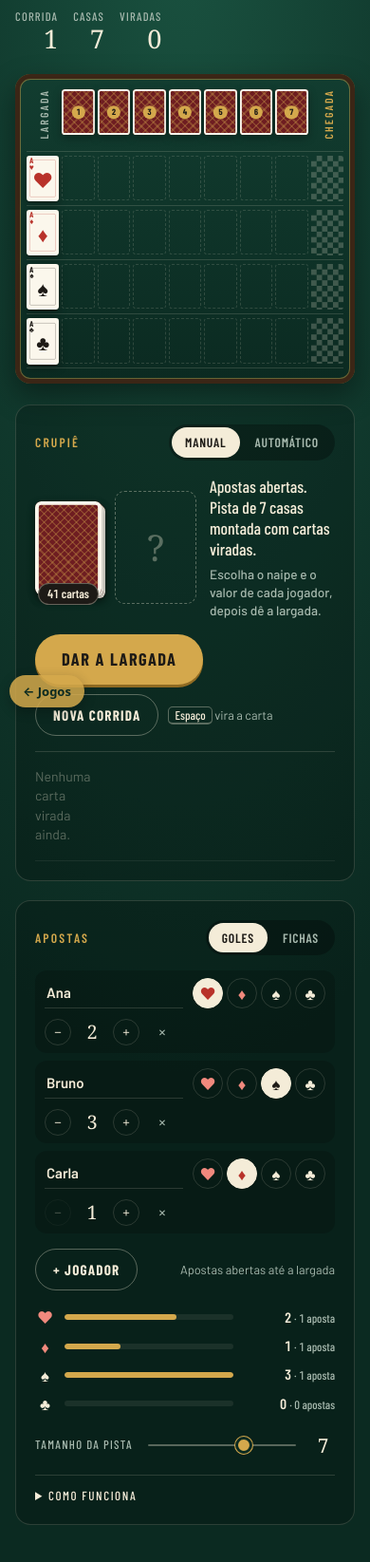
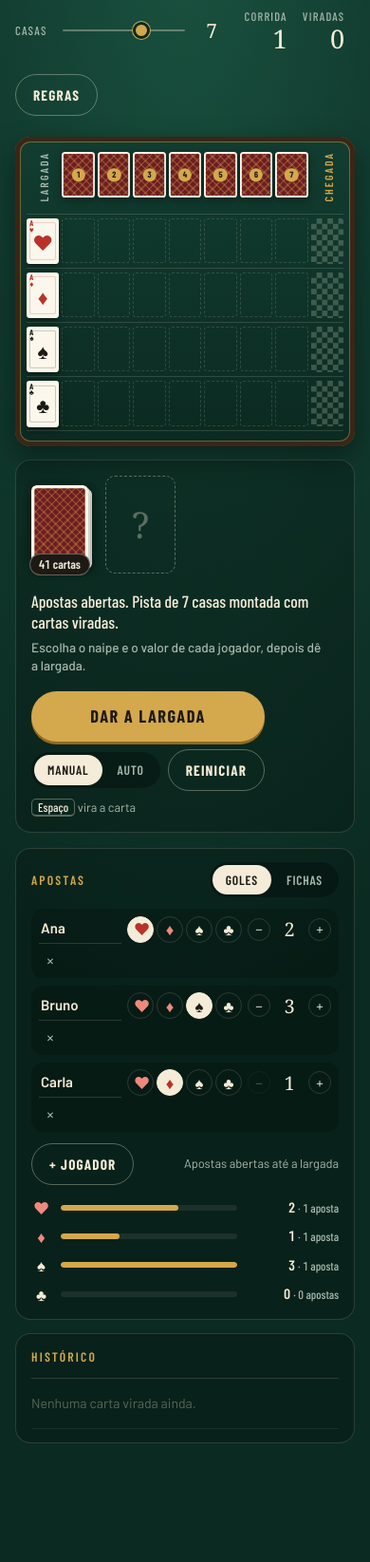
Before and after one commit to jonathancaye/games, a plain HTML site: page jogos/corrida-de-ases/index.html in a window 390 px wide. Shown: the part 89-1734 px from the top of the page at 95% size. After the commit the page ends 1657 px from the top, so only its background shows below. Drawn offline with nearby package versions, Linux system fonts and the light colour scheme; a web font is replaced by a local one.

Commit message:
Add files via upload

```diff
--- a/jogos/corrida-de-ases/index.html
+++ b/jogos/corrida-de-ases/index.html
@@ -1,6 +1,5 @@
-<!doctype html><html><head><meta charset="utf-8"><meta name=viewport content="width=device-width,initial-scale=1,viewport-fit=cover"><style>:root{color-scheme:light;box-sizing:border-box;padding-top:env(safe-area-inset-top,0px);padding-bottom:env(safe-area-inset-bottom,0px)}html{scroll-padding-top:env(safe-area-inset-top,0px)}body{margin:0;padding:0;font:14px -apple-system,BlinkMacSystemFont,sans-serif;background:#fff;color:#000}img{max-width:100%}[hidden]:not([hidden=until-found i]){display:none!important}</style><title>Corrida de Ases</title>
-<link rel="icon" href="../../favicon.svg">
-</head><body>
+<!doctype html><html><head><meta charset=utf8><meta name=viewport content="width=device-width,initial-scale=1,viewport-fit=cover"><style>:root{color-scheme:light;box-sizing:border-box;padding-top:env(safe-area-inset-top,0px);padding-bottom:env(safe-area-inset-bottom,0px)}html{scroll-padding-top:env(safe-area-inset-top,0px)}body{margin:0;padding:0;font:14px -apple-system,BlinkMacSystemFont,sans-serif;background:#fff;color:#000}img{max-width:100%}[hidden]:not([hidden=until-found i]){display:none!important}</style></head><body>
+<title>Corrida de Ases</title>
 <meta name="claude:viewport-fit-sides" content="cover">
 <link rel="preconnect" href="https://fonts.googleapis.com">
 <link rel="preconnect" href="https://fonts.gstatic.com" crossorigin>
@@ -29,6 +28,7 @@
   padding-block:22px 48px;
 }
 .wrap{max-width:1040px;margin:0 auto;display:flex;flex-direction:column;gap:22px}
+[hidden]{display:none!important}
 button{font:inherit;color:inherit;cursor:pointer}
 button:disabled{cursor:not-allowed}
 :focus-visible{outline:2px solid var(--brass);outline-offset:2px}
@@ -52,7 +52,8 @@
 .board{container-type:inline-size;position:relative}
 .row,.lane{
   --cell:calc((100cqi - (var(--cols) - 1) * var(--gap)) / var(--cols));
-  display:grid;grid-template-columns:repeat(var(--cols),minmax(0,1fr));gap:var(--gap);
+  display:grid;grid-template-columns:repeat(var(--cols),var(--cell));gap:var(--gap);
+  width:max-content;margin-inline:auto;
 }
 .row.head{padding-bottom:12px}
 .hlabel{aspect-ratio:5/7;display:flex;align-items:center;justify-content:center;writing-mode:vertical-rl;transform:rotate(180deg);
@@ -102,7 +103,7 @@
 .face.ace::after{content:"";position:absolute;inset:9%;border:1px solid currentColor;opacity:.22;border-radius:calc(var(--cell) * .05)}
 
 /* ---------- faixa de vencedor ---------- */
-.banner{position:absolute;left:50%;top:50%;translate:-50% -50%;z-index:5;text-align:center;
+.banner{position:absolute;left:50%;top:14px;translate:-50% 0;z-index:5;text-align:center;
   background:var(--ink);color:var(--cream);border:2px solid var(--brass);border-radius:14px;padding:14px 26px;
   box-shadow:0 18px 50px rgba(0,0,0,.6);animation:pop .5s cubic-bezier(.3,1.5,.5,1)}
 .banner .eyebrow{font-size:.72rem}
@@ -111,19 +112,54 @@
 @keyframes pop{from{transform:scale(.7);opacity:0}to{transform:none;opacity:1}}
 
 /* ---------- mesa inferior ---------- */
-.desk{display:grid;grid-template-columns:minmax(0,1.05fr) minmax(0,1fr);gap:20px;align-items:start}
-.panel{background:rgba(0,0,0,.2);border:1px solid var(--chalk);border-radius:16px;padding:20px;display:flex;flex-direction:column;gap:16px;min-width:0}
+.stage{display:grid;grid-template-columns:minmax(0,1fr) 380px;gap:16px}
+.left,.sidebar{display:flex;flex-direction:column;gap:14px;min-width:0;min-height:0}
+.panel{background:rgba(0,0,0,.2);border:1px solid var(--chalk);border-radius:16px;padding:14px 16px;display:flex;flex-direction:column;gap:12px;min-width:0}
+.dealerbar{flex-direction:row;align-items:center;gap:18px;flex-wrap:wrap;padding-block:16px}
+.dealerbar .call{flex:1 1 200px}
+.dealerbar .controls{flex-direction:column;align-items:stretch;gap:8px}
+.dealerbar .controls .row2{display:flex;gap:8px;align-items:center;justify-content:space-between}
+.toolbar{display:flex;align-items:center;gap:22px;flex-wrap:wrap}
+.toolbar .setting input{flex:0 0 110px}
+.btn-sm{font-size:.8rem;padding:7px 14px}
+.rules-pop{position:fixed;inset:0;z-index:30;background:rgba(5,18,14,.72);display:grid;place-items:center;
+  padding-left:max(16px,env(safe-area-inset-left,0px));padding-right:max(16px,env(safe-area-inset-right,0px));padding-block:16px}
+.rules-card{max-width:560px;background:var(--felt-deep);border:1px solid var(--brass);border-radius:16px;padding:20px 22px;color:var(--muted);font-size:.92rem;box-shadow:0 20px 60px rgba(0,0,0,.6)}
+.rules-card h2{margin:0 0 6px;font-family:var(--f-display);font-weight:400;font-size:1.6rem;color:var(--cream);display:flex;justify-content:space-between;align-items:center}
+.rules-card ol{padding-left:1.2em;margin:8px 0 0;display:flex;flex-direction:column;gap:8px}
+.rules-card b{color:var(--cream)}
+
+/* Desktop: tudo em uma tela, a pista se ajusta à altura disponível */
+@media (min-width:821px){
+  html,body{height:100%}
+  body{box-sizing:border-box;overflow:hidden;padding-block:14px}
+  .wrap{height:100%;max-width:1440px;gap:12px}
+  h1{font-size:clamp(1.8rem,3.2vw,2.6rem)}
+  .stage{flex:1;min-height:0}
+  .rail{flex:1;min-height:0;display:flex;padding:16px 20px}
+  .board{flex:1;min-height:0;container-type:size;display:flex;flex-direction:column;justify-content:center}
+  .row,.lane{--cell:min(calc((100cqw - (var(--cols) - 1) * var(--gap)) / var(--cols)), calc((100cqh - 74px) / 7))}
+  .bets{flex:0 1 auto;min-height:0;overflow:auto}
+  .hist{flex:1 1 140px;min-height:110px}
+  .hist .log{max-height:none;flex:1;min-height:0}
+}
+@media (min-width:821px) and (max-height:700px){
+  .eyebrow{display:none}
+  .stack{--cell:56px}.dslot{--cell:66px}
+  .dealerbar{padding-block:10px}
+  .call{font-size:1.1rem}
+}
 .panel h2{margin:0;font-family:var(--f-label);font-weight:600;text-transform:uppercase;letter-spacing:.16em;font-size:.85rem;color:var(--brass);
   display:flex;justify-content:space-between;align-items:center;gap:10px}
 
 .dealer{display:flex;gap:18px;align-items:center}
-.stack{position:relative;--cell:92px;width:var(--cell);aspect-ratio:5/7;flex:none}
+.stack{position:relative;--cell:68px;width:var(--cell);aspect-ratio:5/7;flex:none}
 .pile-card{position:absolute;inset:0;border-radius:calc(var(--cell) * .09)}
 .pile-card:nth-child(1){transform:translate(4px,4px)}
 .pile-card:nth-child(2){transform:translate(2px,2px)}
 .stack .count{position:absolute;left:50%;bottom:-11px;translate:-50% 0;z-index:3;background:var(--ink);color:var(--cream);border:1px solid var(--chalk-2);
   border-radius:999px;padding:1px 9px;font-family:var(--f-label);font-weight:600;font-size:.8rem;white-space:nowrap;font-variant-numeric:tabular-nums}
-.dslot{position:relative;--cell:110px;width:var(--cell);aspect-ratio:5/7;flex:none;border-radius:10px;border:1.5px dashed var(--chalk-2);display:grid;place-items:center}
+.dslot{position:relative;--cell:82px;width:var(--cell);aspect-ratio:5/7;flex:none;border-radius:10px;border:1.5px dashed var(--chalk-2);display:grid;place-items:center}
 .dslot .empty{font-family:var(--f-display);font-size:2.4rem;color:var(--chalk-2)}
 .dslot .face.deal{animation:deal .45s cubic-bezier(.2,.9,.3,1.2)}
 @keyframes deal{from{transform:translate(-70%,0) rotateY(90deg) rotate(-8deg);opacity:.2}to{transform:none;opacity:1}}
@@ -155,22 +191,22 @@
 .log li.back-ev{color:var(--lose)}
 .log li.win-ev{color:var(--brass);font-weight:600}
 .log li b{color:var(--cream);font-weight:600}
-.log .empty-log{display:block;color:var(--chalk-2);padding:10px 0}
+.log .empty-log{grid-column:1/-1;display:block;color:var(--chalk-2);padding:10px 0}
 
 /* apostas */
 .players{list-style:none;margin:0;padding:0;display:flex;flex-direction:column;gap:8px}
-.pl{display:flex;align-items:center;gap:10px;flex-wrap:wrap;padding:8px 10px;border-radius:12px;background:rgba(0,0,0,.18)}
-.pname{flex:1 1 90px;min-width:0;background:transparent;border:0;border-bottom:1px solid var(--chalk);color:var(--cream);font:inherit;font-weight:600;padding:4px 2px}
+.pl{display:flex;align-items:center;gap:6px;flex-wrap:wrap;padding:6px 8px;border-radius:12px;background:rgba(0,0,0,.18)}
+.pname{flex:1 1 60px;min-width:0;background:transparent;border:0;border-bottom:1px solid var(--chalk);color:var(--cream);font:inherit;font-weight:600;padding:4px 2px}
 .pname:disabled{border-color:transparent;color:var(--cream)}
-.suitpick{display:flex;gap:4px}
-.sp{width:32px;height:32px;border-radius:50%;border:1px solid var(--chalk);background:transparent;font-size:1.05rem;line-height:1;display:grid;place-items:center;color:var(--cream);transition:background .15s,border-color .15s}
+.suitpick{display:flex;gap:3px}
+.sp{width:28px;height:28px;border-radius:50%;border:1px solid var(--chalk);background:transparent;font-size:1.05rem;line-height:1;display:grid;place-items:center;color:var(--cream);transition:background .15s,border-color .15s}
 .sp.red{color:var(--red-soft)}
 .sp.on{background:var(--cream);border-color:var(--cream);color:var(--ink)}
 .sp.red.on{color:var(--red)}
 .sp:disabled:not(.on){opacity:.3}
-.stake{display:flex;align-items:center;gap:6px;font-variant-numeric:tabular-nums}
+.stake{display:flex;align-items:center;gap:4px;font-variant-numeric:tabular-nums}
 .stake b{min-width:1.6em;text-align:center;font-family:var(--f-display);font-weight:400;font-size:1.25rem}
-.st,.rm{width:28px;height:28px;border-radius:50%;border:1px solid var(--chalk);background:transparent;line-height:1;display:grid;place-items:center}
+.st,.rm{width:24px;height:24px;border-radius:50%;border:1px solid var(--chalk);background:transparent;line-height:1;display:grid;place-items:center}
 .st:disabled,.rm:disabled{opacity:.3}
 .rm{border-color:transparent;color:var(--muted);font-size:1.1rem}
 .rm:hover:not(:disabled){color:var(--lose)}
@@ -207,12 +243,12 @@
 details.rules ol{padding-left:1.2em;margin:10px 0 0;display:flex;flex-direction:column;gap:6px;max-width:62ch}
 details.rules b{color:var(--cream)}
 
-@media (max-width:820px){.desk{grid-template-columns:minmax(0,1fr)}}
+@media (max-width:820px){.stage{grid-template-columns:minmax(0,1fr)}}
 @media (max-width:520px){
   :root{--gap:3px}
   .rail{padding:16px 12px;border-radius:16px;box-shadow:inset 0 0 0 5px var(--wood),inset 0 0 0 6px rgba(212,168,76,.45),0 12px 30px rgba(0,0,0,.4)}
   .lane{padding-block:4px}
-  .stack{--cell:70px}.dslot{--cell:84px}
+  .stack{--cell:60px}.dslot{--cell:72px}
   .dealer{gap:14px}
   .call{font-size:1.1rem}
   .meta{gap:16px}
@@ -228,43 +264,50 @@
       <div class="eyebrow">Jogo de cartas · 4 cavalos · 1 baralho</div>
       <h1>Corrida de Ases <span class="suits"><b>♥♦</b>♠♣</span></h1>
     </div>
+    <div class="toolbar">
+      <div class="setting">
+        <label for="len">Casas</label>
+        <input type="range" id="len" min="5" max="8" step="1" value="7">
+        <output id="lenOut" for="len">7</output>
+      </div>
       <div class="meta" aria-live="polite">
         <div>Corrida<b id="mRound">1</b></div>
-      <div>Casas<b id="mLen">7</b></div>
         <div>Viradas<b id="mDrawn">0</b></div>
+      </div>
+      <button type="button" class="btn btn-ghost btn-sm" id="rulesBtn" aria-expanded="false" aria-controls="rules">Regras</button>
     </div>
   </header>
 
+  <main class="stage">
+    <div class="left">
       <section class="rail" aria-label="Pista">
         <div class="board" id="board"></div>
         <div class="banner" id="banner" hidden></div>
       </section>
 
-  <div class="desk">
-    <section class="panel" aria-label="Crupiê">
-      <h2>Crupiê
-        <span class="pills" role="group" aria-label="Modo de virada">
-          <button type="button" id="autoOff" class="on" aria-pressed="true">Manual</button>
-          <button type="button" id="autoOn" aria-pressed="false">Automático</button>
-        </span>
-      </h2>
-      <div class="dealer">
+      <section class="panel dealerbar" aria-label="Crupiê">
         <div class="stack" aria-hidden="true">
           <div class="pile-card"></div><div class="pile-card"></div><div class="pile-card"></div>
           <span class="count" id="pileCount">41 cartas</span>
         </div>
         <div class="dslot" id="drawn"><span class="empty">?</span></div>
         <div class="call" id="call" aria-live="polite"></div>
-      </div>
         <div class="controls">
           <button type="button" class="btn btn-main" id="mainBtn">Dar a largada</button>
-        <button type="button" class="btn btn-ghost" id="resetBtn">Nova corrida</button>
+          <div class="row2">
+            <span class="pills" role="group" aria-label="Modo de virada">
+              <button type="button" id="autoOff" class="on" aria-pressed="true">Manual</button>
+              <button type="button" id="autoOn" aria-pressed="false">Auto</button>
+            </span>
+            <button type="button" class="btn btn-ghost btn-sm" id="resetBtn">Reiniciar</button>
+          </div>
           <span class="kbd"><kbd>Espaço</kbd> vira a carta</span>
         </div>
-      <ol class="log" id="log" aria-label="Histórico da corrida"></ol>
       </section>
+    </div>
 
-    <section class="panel" aria-label="Apostas">
+    <aside class="sidebar">
+      <section class="panel bets" aria-label="Apostas">
         <h2>Apostas
           <span class="pills" role="group" aria-label="Tipo de aposta">
             <button type="button" id="modeG" data-mode="goles">Goles</button>
@@ -273,19 +316,23 @@
         </h2>
         <ul class="players" id="players"></ul>
         <div class="addrow">
-        <button type="button" class="btn btn-ghost" id="addBtn">+ Jogador</button>
+          <button type="button" class="btn btn-ghost btn-sm" id="addBtn">+ Jogador</button>
           <span class="unit" id="lockNote">Apostas abertas até a largada</span>
         </div>
         <div class="tote" id="tote" aria-label="Total apostado por naipe"></div>
         <div class="potline" id="potline" hidden></div>
         <div class="results" id="results" hidden></div>
-      <div class="setting">
-        <label for="len">Tamanho da pista</label>
-        <input type="range" id="len" min="5" max="8" step="1" value="7">
-        <output id="lenOut" for="len">7</output>
-      </div>
-      <details class="rules">
-        <summary>Como funciona</summary>
+      </section>
+      <section class="panel hist" aria-label="Histórico">
+        <h2>Histórico</h2>
+        <ol class="log" id="log" aria-label="Histórico da corrida"></ol>
+      </section>
+    </aside>
+  </main>
+
+  <div class="rules-pop" id="rules" hidden>
+    <div class="rules-card" role="dialog" aria-modal="true" aria-labelledby="rulesTitle">
+      <h2 id="rulesTitle">Como funciona <button type="button" class="btn btn-ghost btn-sm" id="rulesClose">Fechar</button></h2>
       <ol>
         <li>Os quatro ases saem da largada. Do baralho restante, algumas cartas ficam viradas para baixo formando a pista, uma por casa.</li>
         <li>Cada carta virada do monte faz o ás do mesmo naipe avançar uma casa.</li>
@@ -293,8 +340,7 @@
         <li>Vence o primeiro ás a cruzar a chegada.</li>
         <li><b>Goles:</b> quem acertou distribui o dobro do que apostou; os demais bebem a própria aposta. <b>Fichas:</b> o pote é dividido entre quem acertou, proporcional à aposta. Se ninguém acertar, o pote acumula.</li>
       </ol>
-      </details>
-    </section>
+    </div>
   </div>
 </div>
 
@@ -366,7 +412,7 @@
     S.track=S.pile.splice(0,S.N).map(c=>({c,rev:false}));
     S.discard=[];S.pos=[0,0,0,0];S.phase='setup';S.winner=null;S.busy=false;S.drawn=0;
     buildBoard();placeHorses();
-    $('banner').hidden=true;$('results').hidden=true;
+    $('banner').hidden=true;$('results').hidden=true;$('tote').hidden=false;
     $('drawn').innerHTML='<span class="empty">?</span>';
     $('log').innerHTML='<li><span class="empty-log">Nenhuma carta virada ainda.</span></li>';
     say(`Apostas abertas. Pista de ${S.N} casas montada com cartas viradas.<small>Escolha o naipe e o valor de cada jogador, depois dê a largada.</small>`);
@@ -452,7 +498,7 @@
     }
     const r=$('results');
     r.innerHTML=rows.map(x=>`<div class="rr ${x.win?'w':'l'}"><span>${esc(x.p.name||'Sem nome')} · ${SUITS[x.p.suit].sym}</span><span>${x.txt}</span></div>`).join('')+`<p>${note}</p>`;
-    r.hidden=false;
+    r.hidden=false;$('tote').hidden=true;
   }
 
   /* ---------- automático ---------- */
@@ -483,7 +529,7 @@
     mb.textContent=S.phase==='setup'?'Dar a largada':S.phase==='racing'?'Virar carta':'Próxima corrida';
     mb.disabled=S.busy&&S.phase!=='done';
     $('pileCount').textContent=plural(S.pile.length,'carta');
-    $('mRound').textContent=S.round;$('mLen').textContent=S.N;$('mDrawn').textContent=S.drawn;
+    $('mRound').textContent=S.round;$('mDrawn').textContent=S.drawn;
     $('len').disabled=S.phase!=='setup';
     $('autoOn').disabled=S.phase==='done';
     $('lockNote').textContent=S.phase==='setup'?'Apostas abertas até a largada':S.phase==='racing'?'Apostas fechadas: corrida em andamento':'Corrida encerrada';
@@ -543,7 +589,14 @@
   $('resetBtn').onclick=()=>newRace();
   $('autoOn').onclick=()=>startAuto();
   $('autoOff').onclick=()=>stopAuto();
+  const rules=$('rules');
+  function setRules(open){rules.hidden=!open;$('rulesBtn').setAttribute('aria-expanded',open);if(open)$('rulesClose').focus();else $('rulesBtn').focus();}
+  $('rulesBtn').onclick=()=>setRules(true);
+  $('rulesClose').onclick=()=>setRules(false);
+  rules.addEventListener('click',e=>{if(e.target===rules)setRules(false);});
   document.addEventListener('keydown',e=>{
+    if(e.key==='Escape'&&!rules.hidden){setRules(false);return;}
+    if(!rules.hidden)return;
     if(e.code!=='Space'&&e.key!==' ')return;
     const tag=(document.activeElement&&document.activeElement.tagName)||'';
     if(['INPUT','BUTTON','TEXTAREA','SELECT','SUMMARY'].includes(tag))return;
@@ -557,7 +610,4 @@
 })();
 </script>
 
-
-<a href="../../" class="hub-back" aria-label="Voltar para a lista de jogos">← Jogos</a>
-<style>.hub-back{position:fixed;z-index:50;left:max(10px,env(safe-area-inset-left,0px));bottom:max(10px,env(safe-area-inset-bottom,0px));background:#d4a84c;color:#0b2a21;font:700 13px system-ui,-apple-system,sans-serif;text-decoration:none;padding:8px 14px;border-radius:999px;box-shadow:0 4px 14px rgba(0,0,0,.3);opacity:.85;transition:opacity .2s}.hub-back:hover,.hub-back:focus-visible{opacity:1}</style>
 </body></html>
```
Lines whose indentation alone changed are shown as unchanged.
